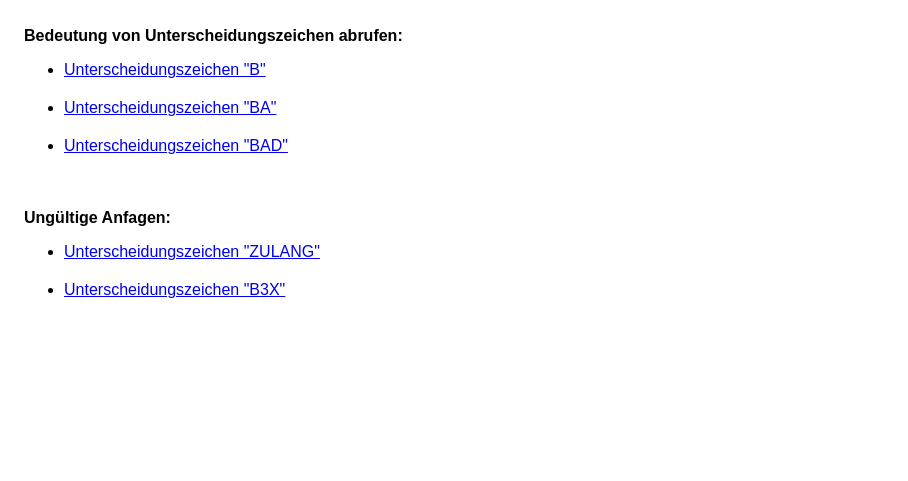
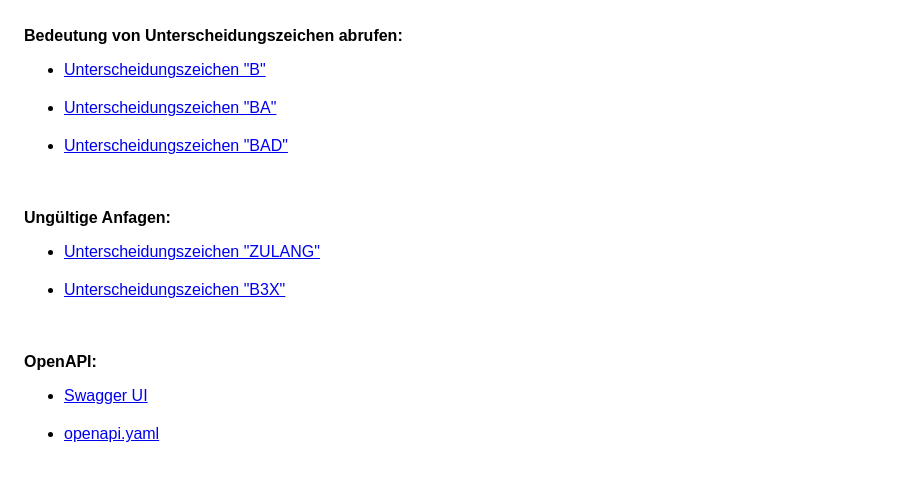
Before and after one commit to MDecker-MobileComputing/Nodejs_Express_KfzKennzeichenMitLowdb, a website: page public/index.html in a window 1280 px wide. Shown: the part 103-584 px from the top of the page, without its empty margins (0-908 px from the left). Drawn offline with Linux system fonts and the light colour scheme.

Commit message:
index.html: Abschnitt zu "openapi"

```diff
--- a/public/index.html
+++ b/public/index.html
@@ -25,5 +25,12 @@
     <li><a href="/kfzkennzeichen/v1/unterscheidungszeichen/B3X"    target="_blank">Unterscheidungszeichen "B3X"</a></li>
   </ul>
 
+  <br>
+
+  <p class="fett">OpenAPI:</p>
+  <ul>
+    <li><a href="api-docs/"    target="_blank">Swagger UI</a></li>
+    <li><a href="openapi.yaml" target="_blank">openapi.yaml</a></li>
+  </ul>
 
 </body>
```
Also changed, not shown: src/main.js (+6 -4 lines), src/openapi.js (+6 -1 lines), public/openapi.yaml (renamed from openapi.yaml).
